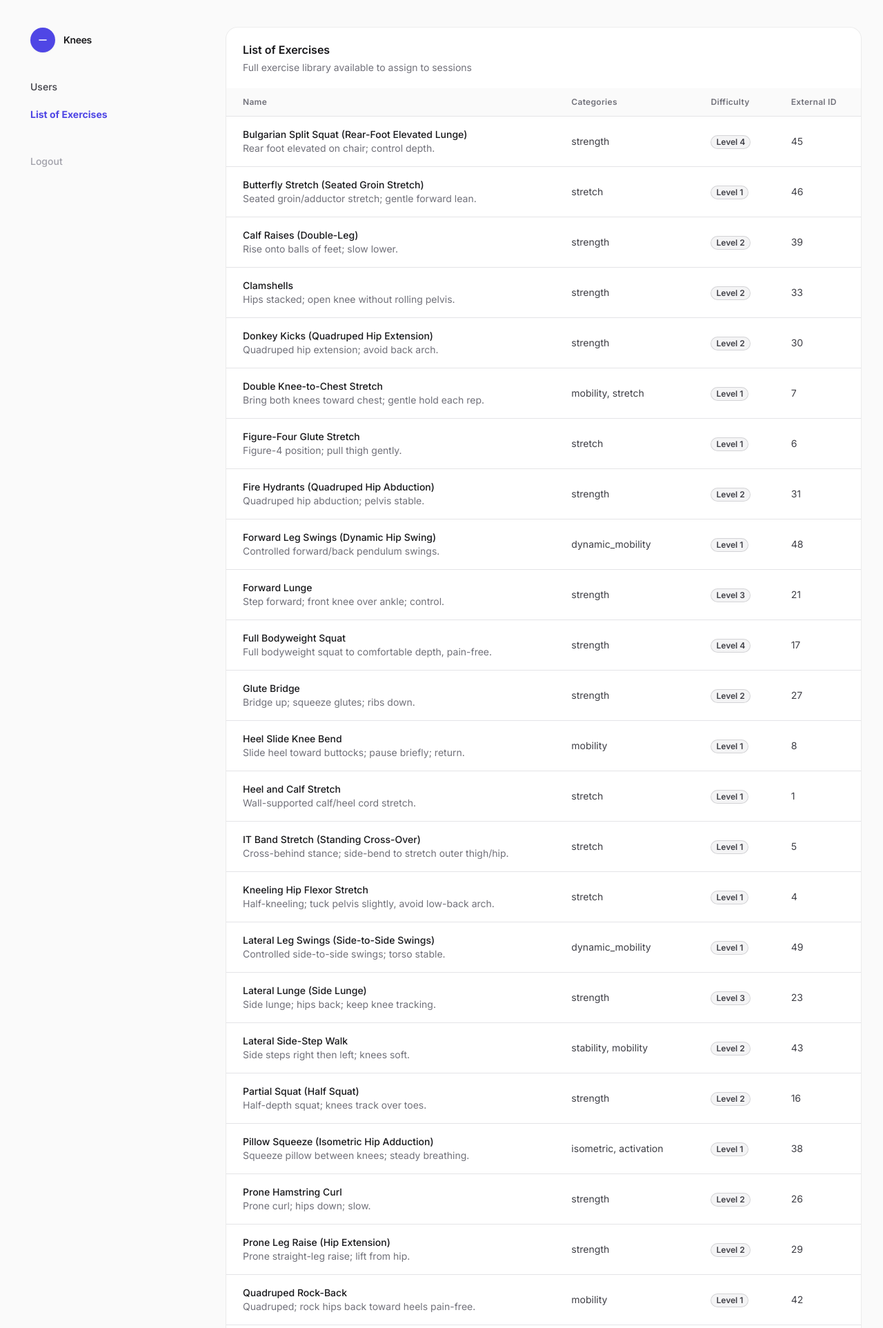
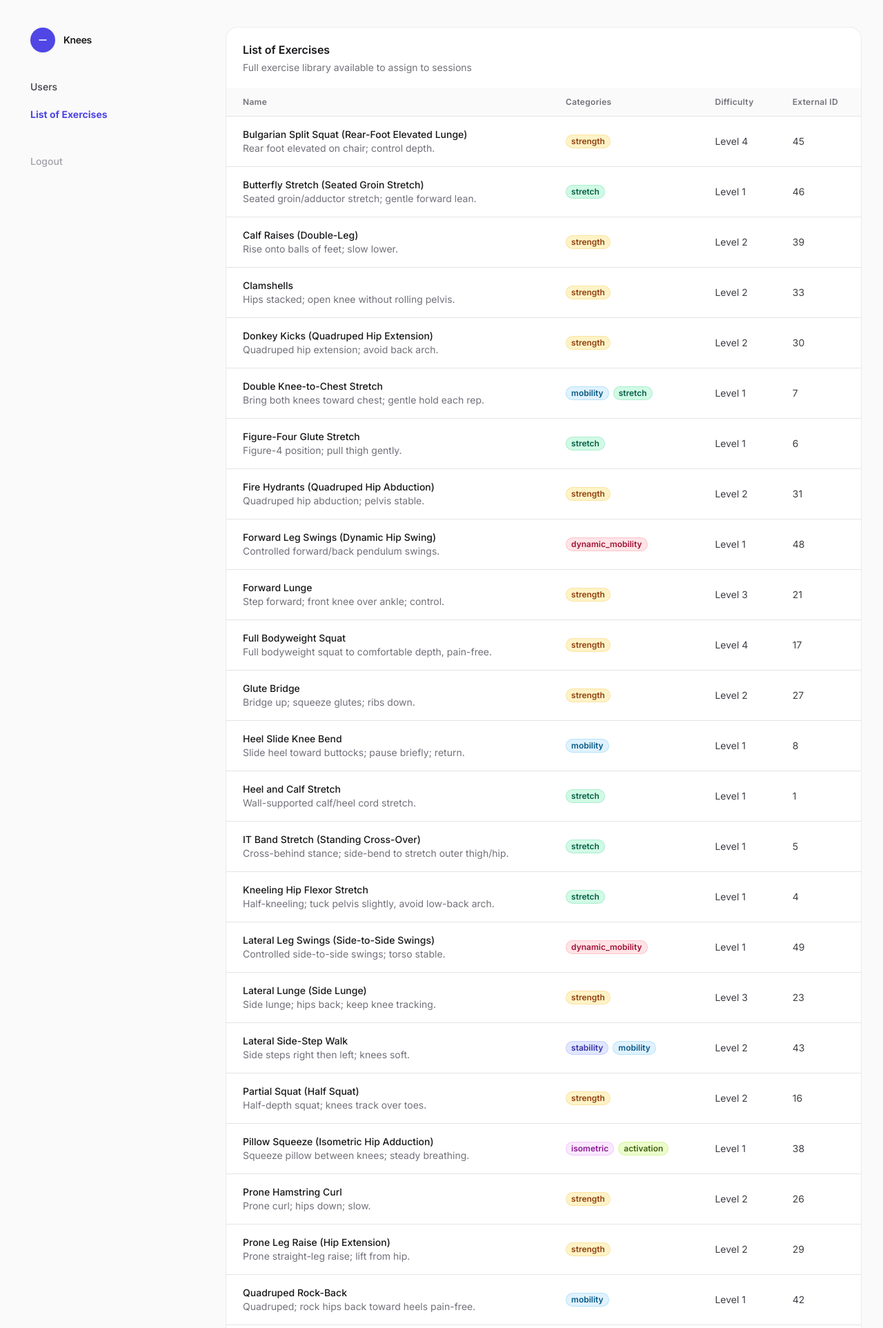
Before and after one commit to h0n24/knees, a Django app: page /trainer/exercises/ in a window 1280 px wide. Shown: the top 1925 px of the page at 69% size. Run offline with Django 5.2, Linux system fonts and the light colour scheme; the visitor is signed in with stand-in values (Sample User, id 1); data comes from the database, SQL or seed files in the repository; data that the repository does not hold is empty; some libraries are stand-ins or nearby versions.

Commit message:
Add colored category pills to trainer exercises list

```diff
--- a/apps/backend/pages/views.py
+++ b/apps/backend/pages/views.py
@@ -145,6 +145,33 @@ def trainer_exercises_page(request):
     ensure_library_loaded()
 
     exercises = Exercise.objects.all()
+
+    category_palette = [
+        "bg-amber-100 text-amber-800 ring-amber-500/20",
+        "bg-emerald-100 text-emerald-800 ring-emerald-500/20",
+        "bg-sky-100 text-sky-800 ring-sky-500/20",
+        "bg-rose-100 text-rose-800 ring-rose-500/20",
+        "bg-indigo-100 text-indigo-800 ring-indigo-500/20",
+        "bg-fuchsia-100 text-fuchsia-800 ring-fuchsia-500/20",
+        "bg-lime-100 text-lime-800 ring-lime-500/20",
+    ]
+
+    category_colors = {}
+    palette_index = 0
+
+    for exercise in exercises:
+        exercise.category_chips = []
+
+        for category in exercise.categories:
+            if category not in category_colors:
+                category_colors[category] = category_palette[
+                    palette_index % len(category_palette)
+                ]
+                palette_index += 1
+
+            exercise.category_chips.append(
+                {"name": category, "style": category_colors[category]}
+            )
 
     context = {
         "title": "Exercises · Trainer",
--- a/templates/pages/trainer_exercises.html
+++ b/templates/pages/trainer_exercises.html
@@ -26,10 +26,16 @@
             <div class="text-sm font-medium text-zinc-900">{{ exercise.name }}</div>
             <div class="text-sm text-zinc-500">{% if exercise.notes %}{{ exercise.notes }}{% else %}No notes yet{% endif %}</div>
           </td>
-          <td class="whitespace-nowrap px-5 py-4 text-sm text-zinc-700 sm:px-6">{{ exercise.categories|join:", " }}</td>
-          <td class="whitespace-nowrap px-5 py-4 text-sm sm:px-6">
-            <span class="inline-flex items-center rounded-full px-2 py-0.5 text-xs font-semibold ring-1 ring-inset bg-zinc-100 text-zinc-700 ring-zinc-600/20">Level {{ exercise.difficulty_range }}</span>
+          <td class="px-5 py-4 text-sm text-zinc-700 sm:px-6">
+            <div class="flex flex-wrap gap-1.5">
+              {% for category in exercise.category_chips %}
+              <span class="inline-flex items-center rounded-full px-2 py-0.5 text-xs font-semibold ring-1 ring-inset {{ category.style }}">{{ category.name }}</span>
+              {% empty %}
+              <span class="text-zinc-500">Uncategorized</span>
+              {% endfor %}
+            </div>
           </td>
+          <td class="whitespace-nowrap px-5 py-4 text-sm text-zinc-700 sm:px-6">Level {{ exercise.difficulty_range }}</td>
           <td class="whitespace-nowrap px-5 py-4 text-sm text-zinc-700 sm:px-6">{{ exercise.external_id }}</td>
         </tr>
         {% empty %}
```
